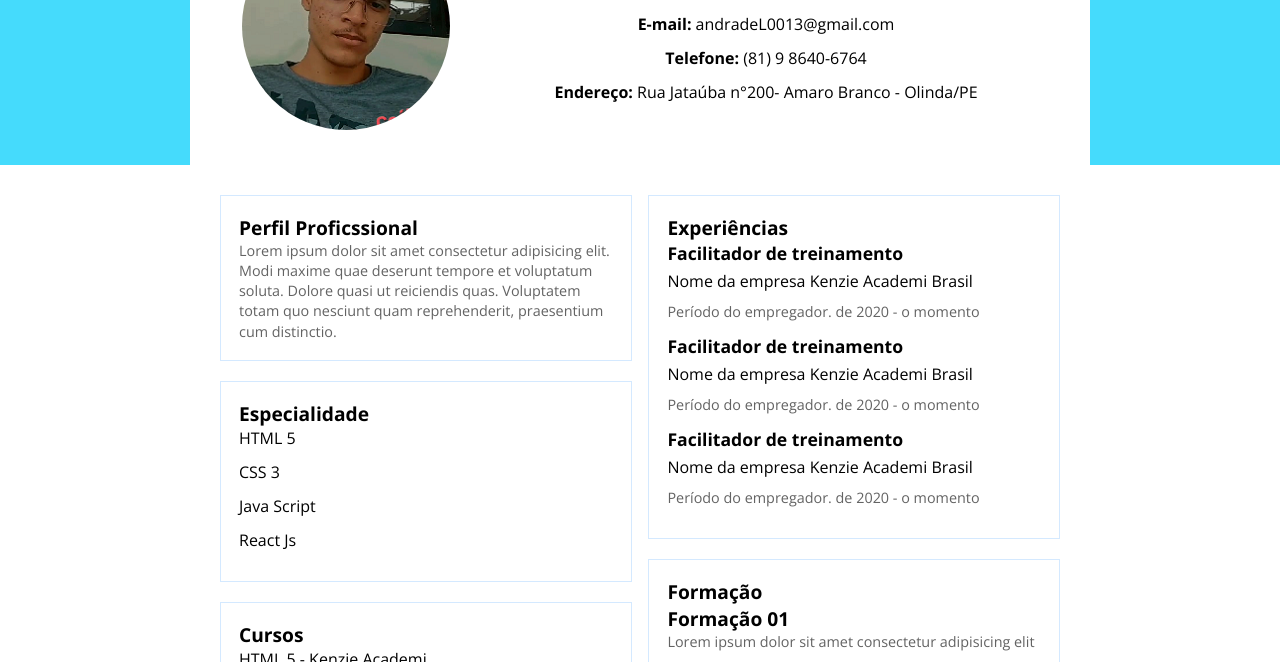
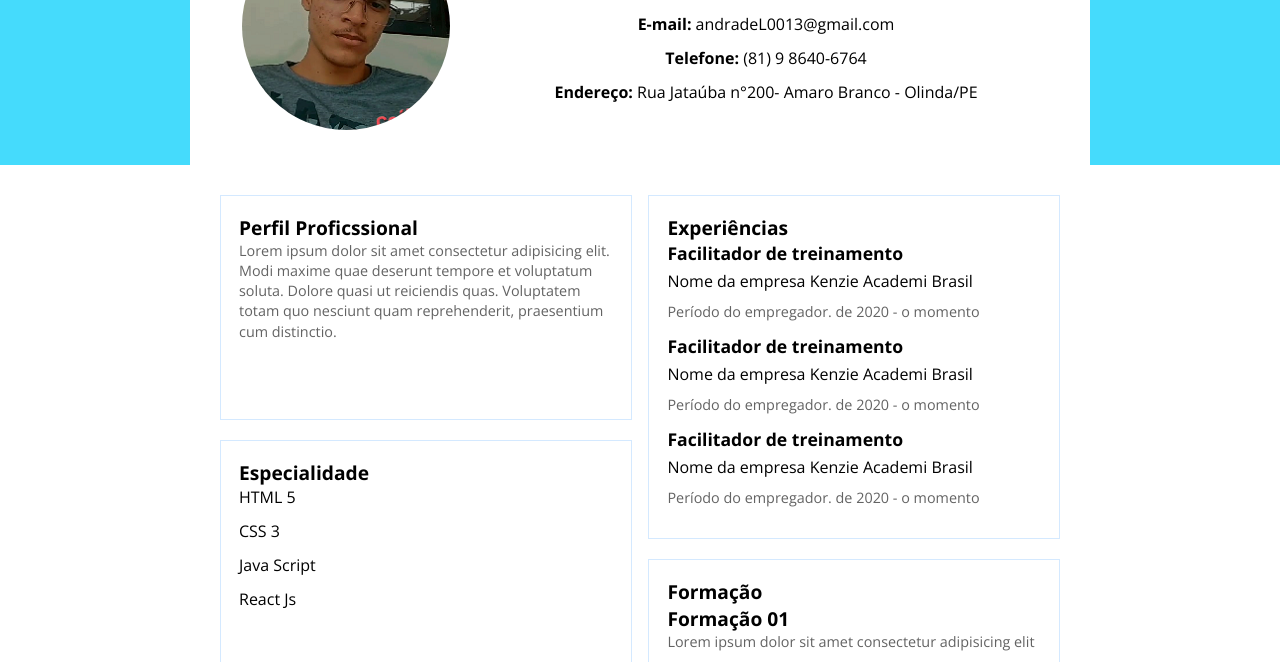
Before and after one commit to rodrigoLui/Curriculo, a plain HTML site: page index.html in a window 1280 px wide. Shown: the part 138-800 px from the top of the page. Drawn offline with nearby package versions, Linux system fonts and the light colour scheme.

Commit message:
sei lá kk

```diff
--- a/style.css
+++ b/style.css
@@ -99,9 +99,10 @@ footer nav .info-contato li a img{
 }
 /* PÀGINA INICIAL */
 main .coluna section{
-    border: 1px solid #d4e9ff;
+    border-bottom: 1px solid #d4e9ff;
     margin: 0 0 20px;
     padding: 18px;
+    min-height: 187px;
 }
 main .coluna section h2{
     font-size: 1.2rem;
@@ -152,4 +153,7 @@ main .coluna section ul li strong{
         margin: 0 auto;
         padding: 30px;
     }
+    main .coluna section{
+        border: 1px solid #d4e9ff;
+    }
 }
```
